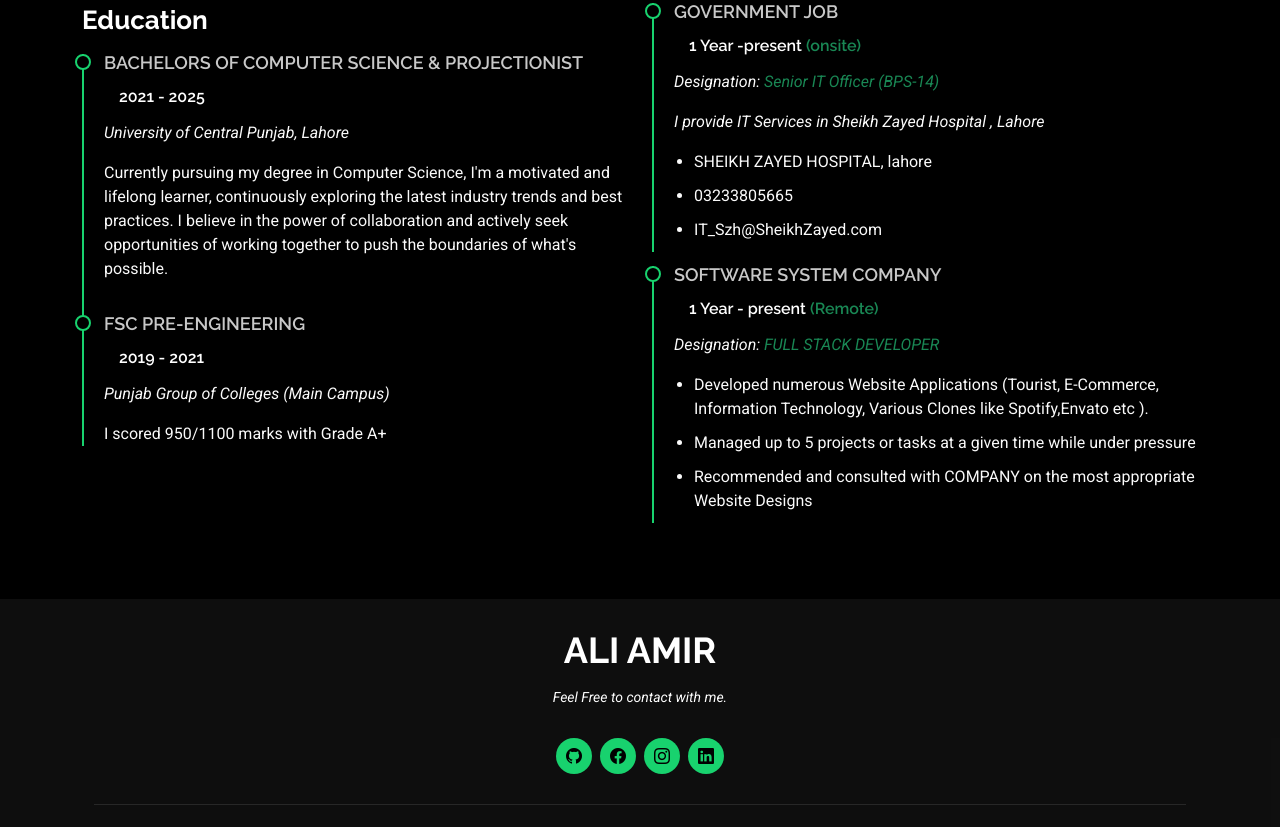
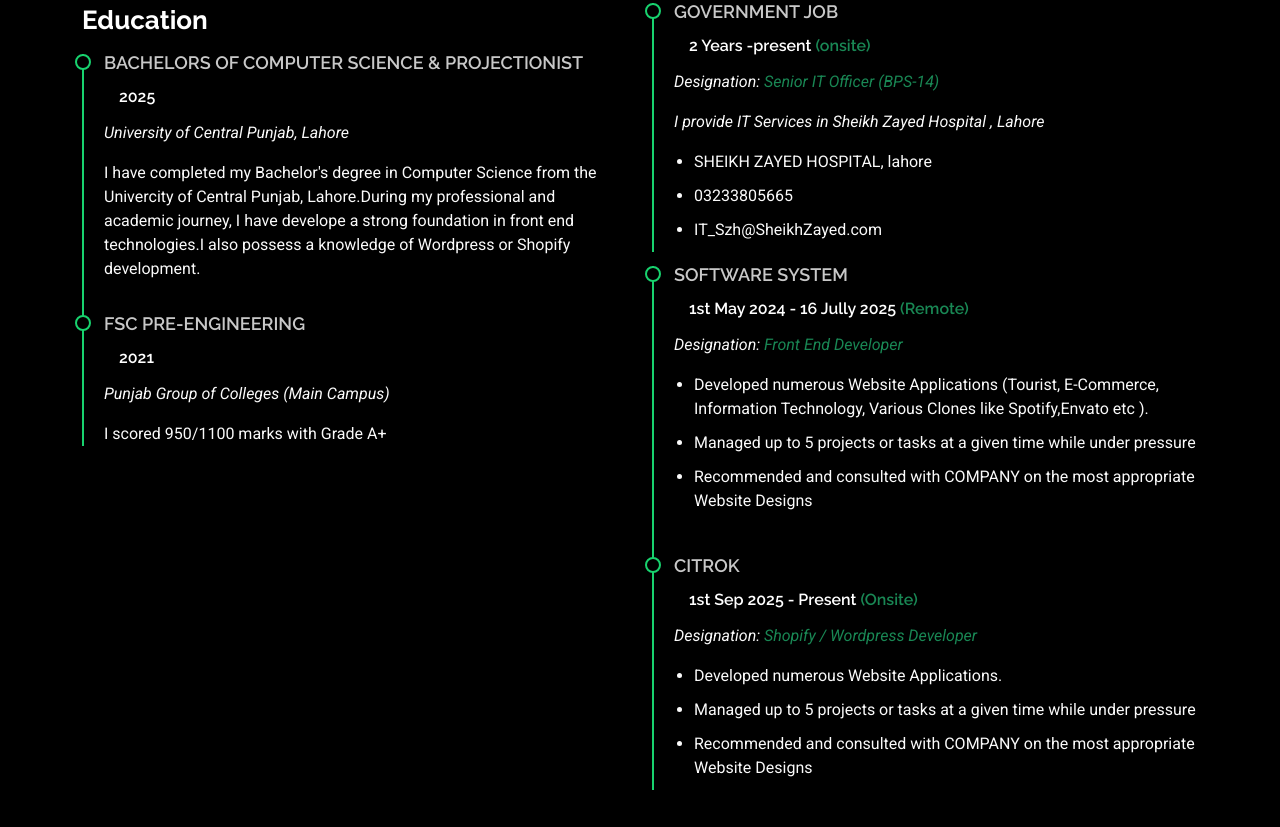
Before and after one commit to AliAmir9586/AliAmir_DEV, a plain HTML site: page resume.html in a window 1280 px wide. Shown: the part 533-1360 px from the top of the page. Drawn offline with Linux system fonts and the light colour scheme.

Commit message:
Update resume.html

```diff
--- a/resume.html
+++ b/resume.html
@@ -111,14 +111,13 @@
             <h3 class="resume-title">Education</h3>
             <div class="resume-item">
               <h4>Bachelors of Computer Science &amp; Projectionist</h4>
-              <h5>2021 - 2025</h5>
+              <h5>2025</h5>
               <p><em>University of Central Punjab, Lahore </em></p>
-              <p>Currently pursuing my degree in Computer Science, I'm a motivated and lifelong learner, continuously exploring the latest industry trends and best practices. I believe in the power of collaboration and actively seek opportunities of working together to push the boundaries of what's possible.</p>
-            </div><!-- Edn Resume Item -->
+              <p>I have completed my Bachelor's degree in Computer Science from the Univercity of Central Punjab, Lahore.During my professional and academic journey, I have develope a strong foundation in front end technologies.I also possess a knowledge of Wordpress or Shopify development.       </div><!-- Edn Resume Item -->
 
             <div class="resume-item">
               <h4>Fsc Pre-Engineering</h4>
-              <h5>2019 - 2021</h5>
+              <h5>2021</h5>
               <p><em>Punjab Group of Colleges (Main Campus)</em></p>
               <p>I scored 950/1100 marks with Grade A+</p>
             </div><!-- Edn Resume Item -->
@@ -130,7 +129,7 @@
 
             <div class="resume-item pb-0">
               <h4>Government Job</h4>
-              <h5>1 Year -present <span class="text-success">(onsite)</span></h5>
+              <h5>2 Years -present <span class="text-success">(onsite)</span></h5>
               <p><em>Designation: <span class="text-success">Senior IT Officer (BPS-14)</span></em></p>
               <p><em>I provide IT Services in Sheikh Zayed Hospital , Lahore</em></p>
               <ul>
@@ -141,11 +140,22 @@
             </div><!-- Edn Resume Item -->
 
             <div class="resume-item">
-              <h4>SOFTWARE SYSTEM COMPANY</h4>
-              <h5>1 Year - present <span class="text-success">(Remote)</span></h5>
-              <p><em>Designation: <span class="text-success">FULL STACK DEVELOPER</span></em></p>
+              <h4>SOFTWARE SYSTEM </h4>
+              <h5> 1st May 2024 - 16 Jully 2025 <span class="text-success">(Remote)</span></h5>
+              <p><em>Designation: <span class="text-success">Front End Developer</span></em></p>
               <ul>
                 <li>Developed numerous Website Applications (Tourist, E-Commerce, Information Technology, Various Clones like Spotify,Envato etc ).</li>
+                <li>Managed up to 5 projects or tasks at a given time while under pressure</li>
+                <li>Recommended and consulted with COMPANY on the most appropriate Website Designs</li>
+
+              </ul>
+            </div><!-- Edn Resume Item -->
+  <div class="resume-item">
+              <h4>CITROK</h4>
+              <h5> 1st Sep 2025 - Present <span class="text-success">(Onsite)</span></h5>
+              <p><em>Designation: <span class="text-success">Shopify / Wordpress Developer</span></em></p>
+              <ul>
+                <li>Developed numerous Website Applications.</li>
                 <li>Managed up to 5 projects or tasks at a given time while under pressure</li>
                 <li>Recommended and consulted with COMPANY on the most appropriate Website Designs</li>
 
```
